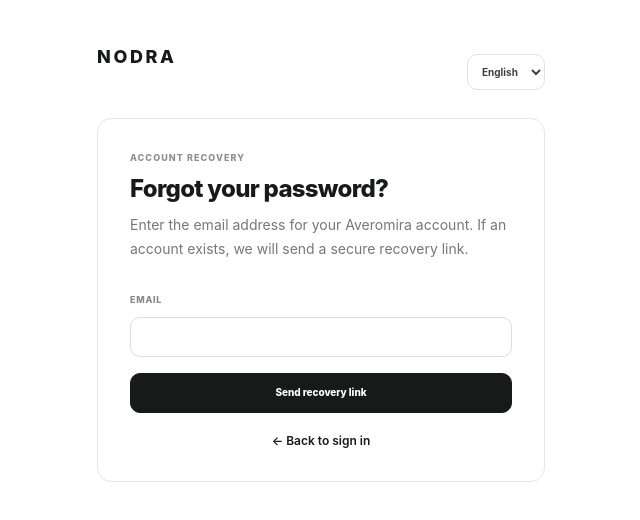
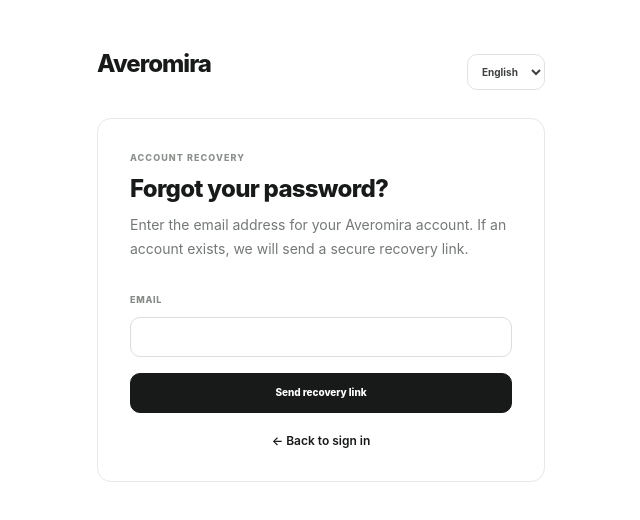
Before and after one commit to miromnb-coder/Rivora, a Next.js app: page /forgot-password in a window 1280 px wide. Shown: the top 520 px of the page, without its empty margins (319-959 px from the left). Built offline with nearby package versions, Linux system fonts and the light colour scheme; no server answers.

Commit message:
Replace legacy Nodra auth wordmark with Averomira

```diff
--- a/app/forgot-password/page.tsx
+++ b/app/forgot-password/page.tsx
@@ -16,7 +16,7 @@ export default async function ForgotPasswordPage({
     <main className="nodra-auth min-h-screen px-5 py-12">
       <div className="mx-auto max-w-md">
         <div className="mb-7 flex items-start justify-between gap-4">
-          <Link href="/" className="nodra-wordmark">NODRA</Link>
+          <Link href="/" className="text-2xl font-extrabold tracking-[-.04em] text-[#171a18]">Averomira</Link>
           <LocaleSwitcher locale={locale} label="" />
         </div>
 
```
